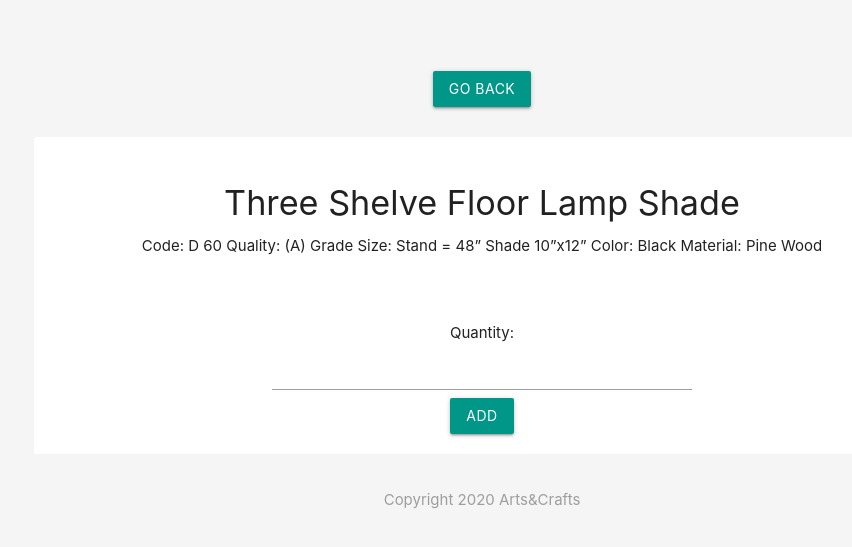
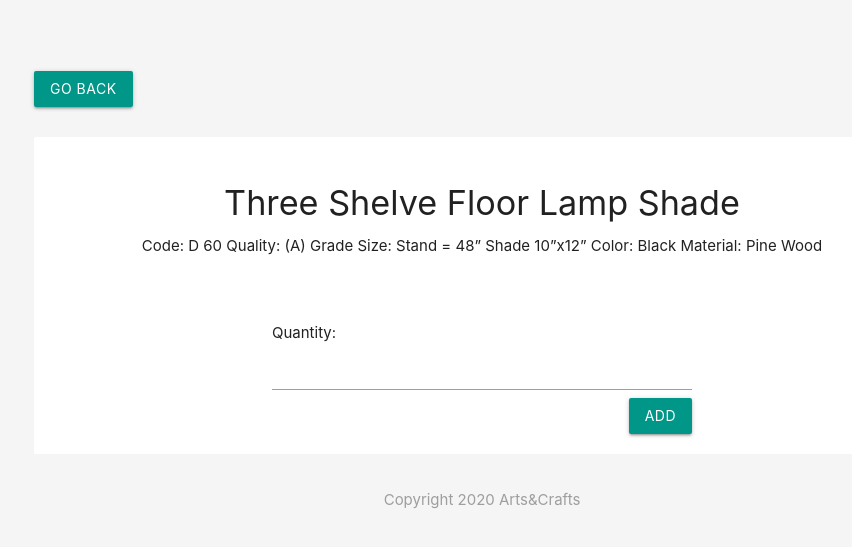
Before and after one commit to tahsinAmin/aNc, a PHP site: page /details.php?buyer_id=1&item_id=1 in a window 1280 px wide. Shown: the part 64-611 px from the top of the page, without its empty margins (158-1010 px from the left). Run offline with PHP 8.4, Linux system fonts and the light colour scheme; data comes from the database, SQL or seed files in the repository; some libraries are stand-ins or nearby versions.

Commit message:
Go Back button and btn align done

```diff
--- a/check_del.php
+++ b/check_del.php
@@ -7,7 +7,7 @@
 
     $sql = "DELETE FROM added_to_cart WHERE buyer_id='".$buyer_id."' AND item_id='".$item_id."'";
     if (mysqli_query($conn, $sql)) {
-      echo '<script type ="text/Javascript">alert("THE Item THAT YOU CHOSE TO DELETE, HAS BEEN REMOVED SUCCESSFULLY.");</script>';
+      header("Location:checkout.php?buyer_id=".$buyer_id."");
     }
 	}
 ?>
--- a/checkout.php
+++ b/checkout.php
@@ -24,6 +24,9 @@
   <?php include('templates/header.php') ?>
   <br><br><br><br>
   <section class="container center">
+    <div class="left-align">
+      <a href="dash.php?buyer_id=<?php echo $_GET['buyer_id']?>" class="btn brand">Go Back</a>
+    </div>
     <h4 class="center">Shopping Cart</h4>
     <div class="card">
       <div class="col s6 md3">
@@ -44,7 +47,6 @@
                   <td class="center"><?php echo htmlspecialchars($list['frequency']) ?></td>
                   <td class="center"><?php echo htmlspecialchars($list['amount_to_pay']) ?></td>
                   <td>
-
                     <a href="check_del.php?buyer_id=<?php echo $list['buyer_id'] ?>&item_id=<?php echo $list['item_id'] ?>" class="brand-text">Delete</a>
                   </td>
                 </tr>
--- a/details.php
+++ b/details.php
@@ -59,7 +59,7 @@
 <html lang="en" dir="ltr">
 	<?php include('templates/header.php'); ?>
 	<br><br><br><br><br><br>
-	<div class="container center">
+	<div class="container">
 		<div>
 				<?php if($item): ?>
 				<div class="col s6 md3">
@@ -75,7 +75,9 @@
 							<input type="text" name="buyer_id" value="<?php echo "$buyer_id"; ?>" hidden>
 							<input type="number" name="item_id" value="<?php echo "$item_id"; ?>" hidden>
 							Quantity:<input type="number" name="frequency"min=0 max="<?php echo htmlspecialchars($item['in_stock']); ?>"/>
-							<input type="submit" name="submit" value="Add" class="btn brand">
+							<div class="right-align">
+								<input type="submit" name="submit" value="Add" class="btn brand">
+							</div>
 						</form>
 
 					</div>
```
